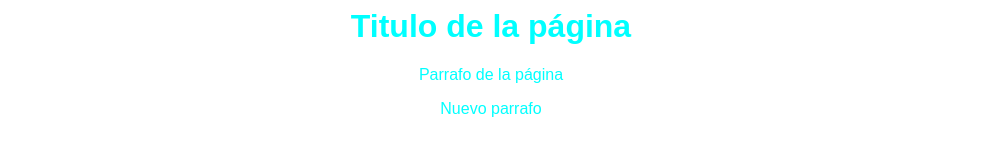
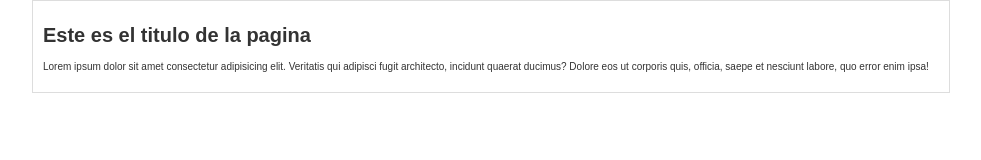
Before and after one commit to Mr-glove/PruebaBlog, a plain HTML site: page index.html in a window 1280 px wide. Shown: the whole page, without its empty margins (149-1130 px from the left). Drawn offline with Linux system fonts and the light colour scheme.

```diff
--- a/css/estilos.css
+++ b/css/estilos.css
@@ -1,5 +1,19 @@
 body{
-    color: aqua;
+    color: #333;
     text-align: center;
     font-family: Arial, Helvetica, sans-serif;
+    font-size: 10px;
+    margin: 0;
+    padding: 0;
 }
+#container{
+    width: 70%;
+    padding: 1em;
+    text-align: left;
+    border: 1px solid #DDD;
+    margin: 0 auto;
+}
+
+#container h1{
+    font-size: 20px;
+}
--- a/index.html
+++ b/index.html
@@ -4,8 +4,15 @@
         <link rel="stylesheet" href="css/estilos.css">
     </head>
     <body>
-        <h1>Titulo de la página</h1>
-        <p>Parrafo de la página </p>
-        <p>Nuevo parrafo</p>
+        <div id="container">
+            <div id="post">
+                <h1>Este es el titulo de la pagina</h1>
+                <p>Lorem ipsum dolor sit amet consectetur
+                    adipisicing elit. Veritatis qui adipisci
+                    fugit architecto, incidunt quaerat ducimus?
+                    Dolore eos ut corporis quis, officia, saepe
+                    et nesciunt labore, quo error enim ipsa!</p>
+            </div>
+        </div>
     </body>
 </html>
```
